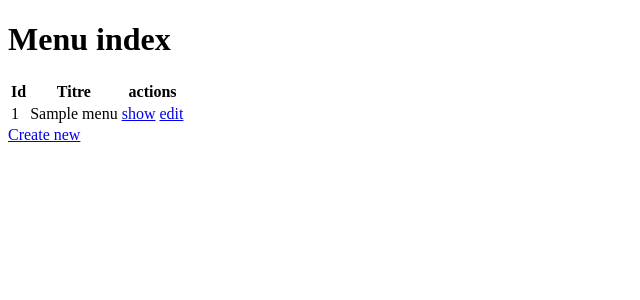
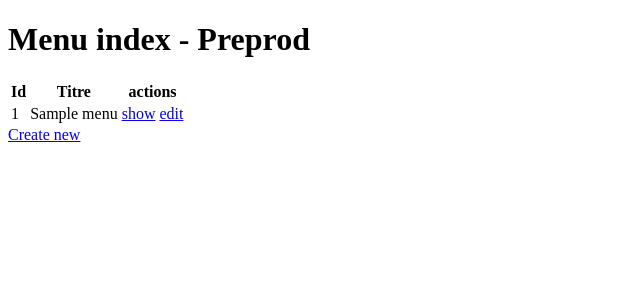
Before and after one commit to it-room/menu-api, a Symfony app: template templates/menu/index.html.twig in a window 1280 px wide. Shown: the top 300 px of the page, without its empty margins (0-640 px from the left). Run offline with Twig, Linux system fonts and the light colour scheme; the template is opened without the code that fills it: most values are stand-ins (such as "Sample title", 1, 10 or a date in 2020); some libraries are stand-ins or nearby versions.

Commit message:
feat: some preprod devs

```diff
--- a/templates/menu/index.html.twig
+++ b/templates/menu/index.html.twig
@@ -3,7 +3,7 @@
 {% block title %}Menu index{% endblock %}
 
 {% block body %}
-    <h1>Menu index</h1>
+    <h1>Menu index - Preprod</h1>
 
     <table class="table">
         <thead>
```
